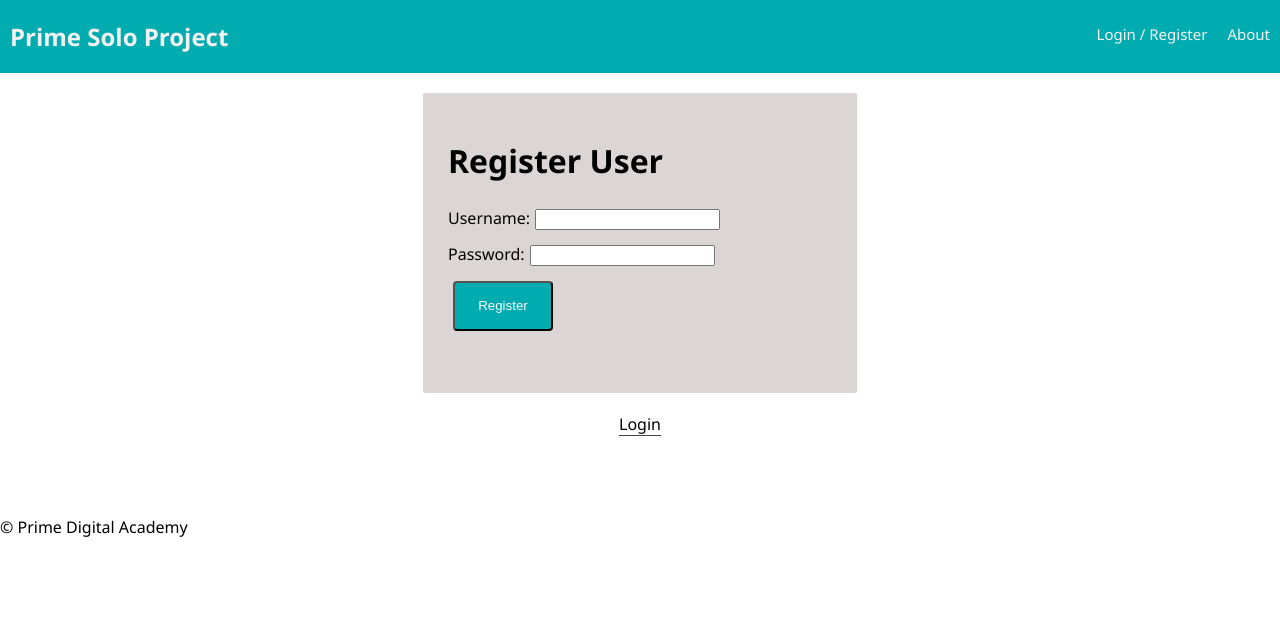
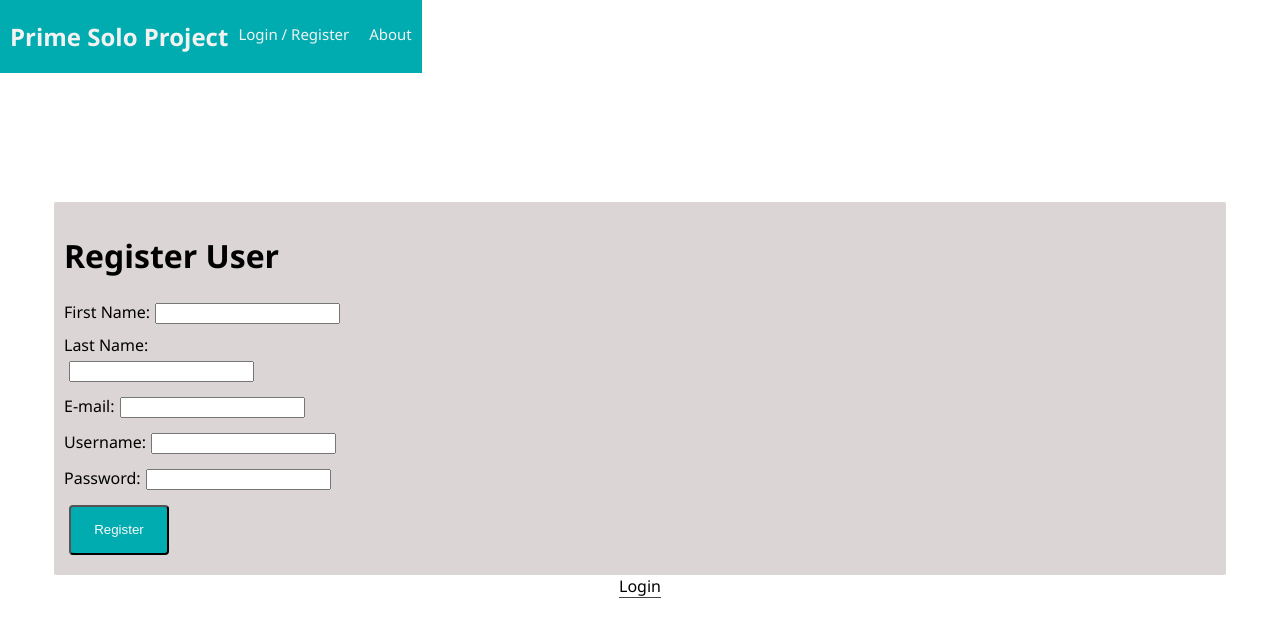
Before and after one commit to bennyrags/dreamcatcher, a React app: page /#/home in a window 1280 px wide. Both pictures are taken after a click on the button "Register". Built offline with nearby package versions, Linux system fonts and the light colour scheme; no server answers.

Commit message:
chgs to RegistrationPage, user.router, able to register

```diff
--- a/server/modules/pool.js
+++ b/server/modules/pool.js
@@ -30,7 +30,7 @@ if (process.env.DATABASE_URL) {
   config = {
     host: 'localhost', // Server hosting the postgres database
     port: 5432, // env var: PGPORT
-    database: 'prime_app', // CHANGE THIS LINE! env var: PGDATABASE, this is likely the one thing you need to change to get up and running
+    database: 'solo_project', // CHANGE THIS LINE! env var: PGDATABASE, this is likely the one thing you need to change to get up and running
     max: 10, // max number of clients in the pool
     idleTimeoutMillis: 30000, // how long a client is allowed to remain idle before being closed
   };
--- a/src/components/App/App.css
+++ b/src/components/App/App.css
@@ -1,8 +1,20 @@
 body {
     font-family: 'Segoe UI', Tahoma, Geneva, Verdana, sans-serif;
     margin: 0px;
+    display:flex;
+    height:100vh;
+    align-items: center;
+    width:100%;
+}
+/*SETS MAIN DIV TO 100%*/
+body > div {
+    width:100%;
 }
 
+.nav {
+    top:0;
+    position: fixed;
+}
 .alert {
     background-color: #ff4545;
     margin: 50px;
@@ -10,11 +22,11 @@ body {
 
 form {
     background-color: #dbd5d5;
-    width: 30%;
-    height: 250px;
-    margin: 20px auto;
-    padding: 25px;
+    width: 90%;
+    padding: 10px;
     border-radius: 2px;
+    margin: auto;
+    align-self:center;
 }
 
 input {
--- a/src/components/App/App.js
+++ b/src/components/App/App.js
@@ -9,7 +9,7 @@ import {
 import {connect} from 'react-redux';
 
 import Nav from '../Nav/Nav';
-import Footer from '../Footer/Footer';
+//import Footer from '../Footer/Footer';
 
 import ProtectedRoute from '../ProtectedRoute/ProtectedRoute'
 
@@ -58,7 +58,6 @@ class App extends Component {
             {/* If none of the other routes matched, we will show a 404. */}
             <Route render={() => <h1>404</h1>} />
           </Switch>
-          <Footer />
         </div>
       </Router>
   )}
--- a/src/components/RegisterPage/RegisterPage.js
+++ b/src/components/RegisterPage/RegisterPage.js
@@ -1,8 +1,11 @@
 import React, { Component } from 'react';
 import {connect} from 'react-redux';
-
+import './RegistrationPage.css'
 class RegisterPage extends Component {
   state = {
+    firstName: '',
+    lastName: '',
+    email: '',
     username: '',
     password: '',
   };
@@ -14,6 +17,9 @@ class RegisterPage extends Component {
       this.props.dispatch({
         type: 'REGISTER',
         payload: {
+          first_name: this.state.firstName,
+          last_name: this.state.lastName,
+          email: this.state.email,
           username: this.state.username,
           password: this.state.password,
         },
@@ -43,6 +49,33 @@ class RegisterPage extends Component {
         <form onSubmit={this.registerUser}>
           <h1>Register User</h1>
           <div>
+          <label htmlFor="firstName">
+              First Name:
+              <input
+                type="text"
+                name="firstName"
+                value={this.state.firstName}
+                onChange={this.handleInputChangeFor('firstName')}
+              />
+            </label><br></br>
+            <label htmlFor="lastName">
+              Last Name:<br />
+              <input
+                type="text"
+                name="lastName"
+                value={this.state.lastName}
+                onChange={this.handleInputChangeFor('lastName')}
+              />
+            </label><br></br>
+            <label htmlFor="email">
+              E-mail:
+              <input
+                type="text"
+                name="email"
+                value={this.state.email}
+                onChange={this.handleInputChangeFor('email')}
+              />
+            </label><br></br>
             <label htmlFor="username">
               Username:
               <input
```
Also changed, not shown: package.json (+10 -9 lines), server/routes/user.router.js (+6 -2 lines), src/components/RegisterPage/RegistrationPage.css (added).
